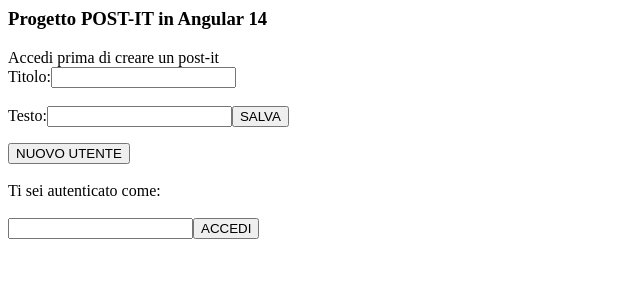
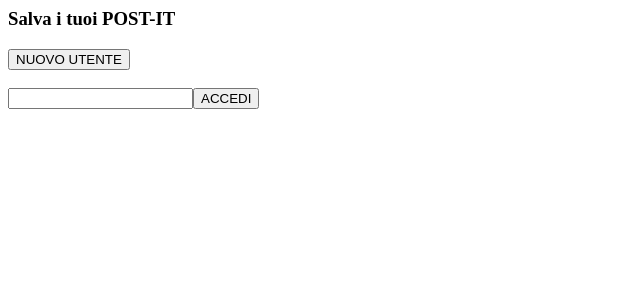
Before and after one commit to Stalioot/angular-ivy-elmfd2, an Angular app: page / in a window 1280 px wide. Shown: the top 300 px of the page, without its empty margins (0-640 px from the left). Built offline with nearby package versions, Linux system fonts and the light colour scheme.

Commit message:
3 files modified, 3 added

```diff
--- a/src/app/app.component.html
+++ b/src/app/app.component.html
@@ -1,8 +1,13 @@
 <h3> {{ title }} </h3>
-Accedi prima di creare un post-it <br/>
 
+<div *ngIf="logged == false">
+  <app-key (newLoginEvent)="showPost($event)" (newRegisterEvent)="getKey()"> </app-key> <br/><br/>
+</div>
+
+<div *ngIf="logged == true">
+
+  Ti sei autenticato come: {{ user }} <br/> <br/>
   <app-new-post (newPostEvent)="addPost($event)"> </app-new-post>
-
 
   <ul>
     <li *ngFor='let post of arrayPostIT'>
@@ -13,7 +18,4 @@ Accedi prima di creare un post-it <br/>
 
   <app-notifica [dato]="selezione"> </app-notifica>
 
-<button (click)="getKey()"> NUOVO UTENTE </button><br/><br/>
-Ti sei autenticato come: {{ user }} <br/><br/>
-<input #chiave>
-<button (click)="showPost(chiave.value); chiave.value=''"> ACCEDI </button>
+</div>
--- a/src/app/app.component.ts
+++ b/src/app/app.component.ts
@@ -1,5 +1,5 @@
 import { error } from '@angular/compiler/src/util';
-import { Component, VERSION } from '@angular/core';
+import { Component } from '@angular/core';
 import { PostItService } from './post-it.service';
 
 export class postIT {
@@ -13,10 +13,10 @@ export class postIT {
   styleUrls: [ './app.component.css' ]
 })
 export class AppComponent  {
-  title: string = 'Progetto POST-IT in Angular ' + VERSION.major;
+  title: string = 'Salva i tuoi POST-IT ';
   selezione: postIT;
   arrayPostIT: Array<postIT> = [];
-  flag = 0;
+  logged: boolean = false;
   user : string = '';
   constructor(private service: PostItService) { }
 
@@ -42,6 +42,7 @@ export class AppComponent  {
       for (let post in arraypost) {
         this.arrayPostIT.push(arraypost[post]);
       }
+      this.logged = true;
     });
   }
 
@@ -66,6 +67,7 @@ export class AppComponent  {
       this.user = k;
       this.service.apiKEY = this.user;
       console.log(this.user);
+      this.logged = true;
     });
    }
 
--- a/src/app/app.module.ts
+++ b/src/app/app.module.ts
@@ -7,10 +7,11 @@ import { PostItService } from './post-it.service';
 import { HttpClient, HttpClientModule } from '@angular/common/http';
 import { NotificaComponent } from './notifica/notifica.component';
 import { NewPostComponent } from './new-post/new-post.component';
+import { KeyComponent } from './key/key.component';
 
 @NgModule({
   imports:      [ BrowserModule, FormsModule, HttpClientModule ],
-  declarations: [ AppComponent, NotificaComponent, NewPostComponent ],
+  declarations: [ AppComponent, NotificaComponent, NewPostComponent, KeyComponent ],
   bootstrap:    [ AppComponent ],
   providers: [PostItService]
 })
--- /dev/null
+++ b/src/app/key/key.component.html
@@ -0,0 +1,3 @@
+<button (click)="getKey()"> NUOVO UTENTE </button><br/><br/>
+<input #chiave>
+<button (click)="login(chiave.value); chiave.value=''"> ACCEDI </button>
--- /dev/null
+++ b/src/app/key/key.component.ts
@@ -0,0 +1,19 @@
+import { Component, EventEmitter, Output } from '@angular/core';
+
+@Component({
+  selector: 'app-key',
+  templateUrl: './key.component.html',
+  styleUrls: ['./key.component.css']
+})
+export class KeyComponent {
+  @Output() newLoginEvent = new EventEmitter<string>();
+  @Output() newRegisterEvent = new EventEmitter();
+
+  login(k: string) {
+    this.newLoginEvent.emit(k);
+  }
+
+  getKey() {
+    this.newRegisterEvent.emit();
+  }
+}
```
Also changed, not shown: src/app/key/key.component.css (added). Lines whose indentation alone changed are shown as unchanged.
